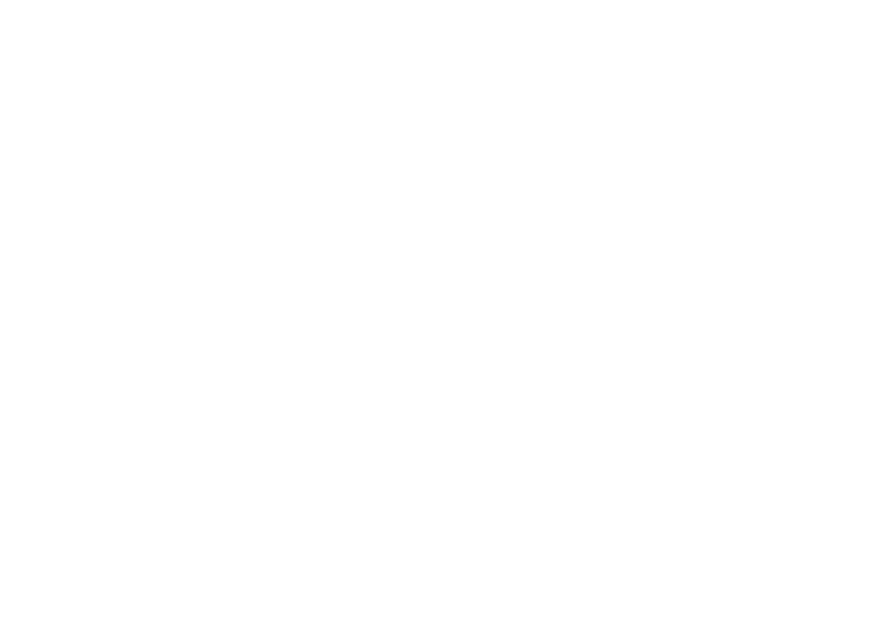
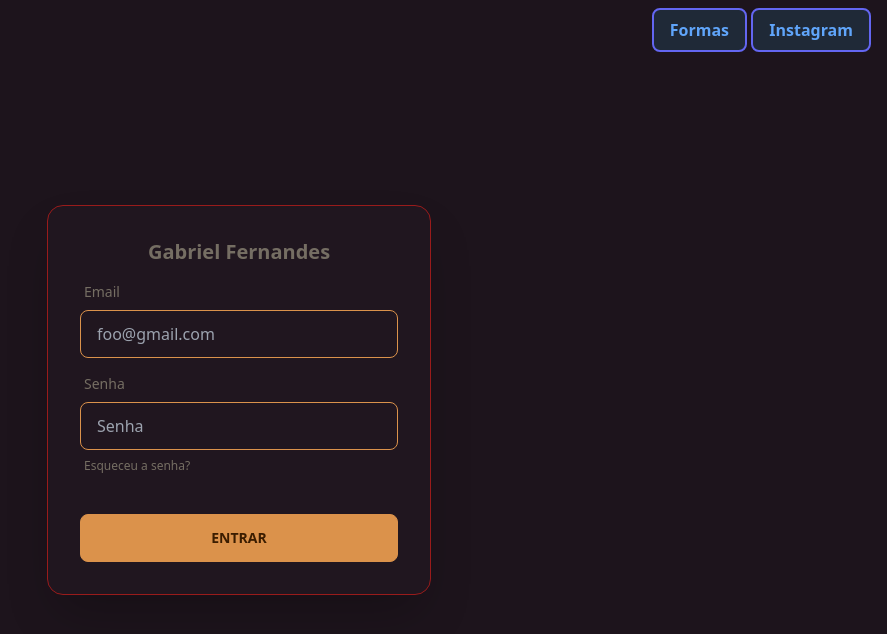
Before and after one commit to Gabrielfernandes87f/coder1, a Nuxt app: page /login in a window 1280 px wide. Before the commit this address had no page. Shown: the top 634 px of the page, without its empty margins (393-1280 px from the left). Built offline with nearby package versions, Linux system fonts and the light colour scheme.

Commit message:
criando navegação entre as paginas

```diff
--- a/pages/coder.vue
+++ b/pages/coder.vue
@@ -1,10 +1,22 @@
 <template>
+  <div class="relative">
+    <div
+      class="absolute top-2 right-4 bg-gray-800 px-4 pt-2 pb-2 rounded-lg border-solid border-2 border-indigo-500 group hover:bg-blue-400"
+    >
+      <nuxt-link
+        class="text-blue-400 font-bold group-hover:text-gray-800 transition delay-100 duration-300 ease-in-out"
+        to="instagram"
+        >Instagram</nuxt-link
+      >
+    </div>
     <div class="min-h-screen grid place-items-center bg-red-900 text-white">
       <div>
         <div class="mb-5 text-center">
-        <h1 class="text-bold text-2xl">rifas</h1>
+          <h1 class="text-bold text-2xl">trabalhando ainda nessa pagina</h1>
         </div>
-      <div class="btn-group btn-group-vertical lg:btn-group-horizontal gap-x-1">
+        <div
+          class="btn-group btn-group-vertical lg:btn-group-horizontal gap-x-1"
+        >
           <button class="btn btn-active" @click="rifasSom(1)">+ 1</button>
           <button class="btn btn-active" @click="rifasSub(1)">-- 1</button>
           <button class="btn btn-active" @click="rifasSom(5)">+5</button>
@@ -16,6 +28,7 @@
         </div>
         <div>rifas: {{ rifas }}</div>
         <div>codigo:</div>
+      </div>
     </div>
   </div>
 </template>
--- a/pages/contato.vue
+++ b/pages/contato.vue
@@ -1,4 +1,23 @@
 <template>
+  <div class="relative">
+    <div
+      class="absolute top-2 right-4 bg-gray-800 px-4 pt-2 pb-2 rounded-lg border-solid border-2 border-indigo-500 group hover:bg-blue-400"
+    >
+      <nuxt-link
+        class="text-blue-400 font-bold group-hover:text-gray-800 transition delay-100 duration-300 ease-in-out"
+        to="instagram"
+        >Instagram</nuxt-link
+      >
+    </div>
+    <div
+      class="absolute top-2 right-32 mr-3 bg-gray-800 px-4 pt-2 pb-2 rounded-lg border-solid border-2 border-indigo-500 group hover:bg-blue-400"
+    >
+      <nuxt-link
+        class="text-blue-400 font-bold group-hover:text-gray-800 transition delay-100 duration-300 ease-in-out"
+        to="login"
+        >Login</nuxt-link
+      >
+    </div>
     <div class="hero min-h-screen bg-amber-800">
       <div
         class="hero-content flex-col lg:flex-row-reverse max-w-[60vw] min-w-[90vw]"
@@ -82,6 +101,7 @@
         </div>
       </div>
     </div>
+  </div>
 </template>
 
 <script>
--- a/pages/formas.vue
+++ b/pages/formas.vue
@@ -1,4 +1,23 @@
 <template>
+  <div class="relative">
+    <div
+      class="absolute top-2 right-4 bg-gray-800 px-4 pt-2 pb-2 rounded-lg border-solid border-2 border-indigo-500 group hover:bg-blue-400"
+    >
+      <nuxt-link
+        class="text-blue-400 font-bold group-hover:text-gray-800 transition delay-100 duration-300 ease-in-out"
+        to="instagram"
+        >Instagram</nuxt-link
+      >
+    </div>
+    <div
+      class="absolute top-2 right-32 mr-3 bg-gray-800 px-4 pt-2 pb-2 rounded-lg border-solid border-2 border-indigo-500 group hover:bg-blue-400"
+    >
+      <nuxt-link
+        class="text-blue-400 font-bold group-hover:text-gray-800 transition delay-100 duration-300 ease-in-out"
+        to="login"
+        >Login</nuxt-link
+      >
+    </div>
     <div
       class="min-h-screen grid place-items-center text-white bg-gradient-to-r from-teal-900 via-purple-900 to-green-800"
     >
@@ -17,6 +36,7 @@
         ></span>
       </div>
     </div>
+  </div>
 </template>
 <script>
 export default {
--- a/pages/instagram.vue
+++ b/pages/instagram.vue
@@ -960,9 +960,35 @@
                       >✕</label
                     >
                     <h3 class="text-lg font-bold">voltar?</h3>
-                    <nuxt-link to="/" class="py-4 text-red-400 text-lg"
-                      >Vejos outros projetos clicando aqui</nuxt-link
+                    <div
+                      class="hover:bg-gray-800 flex justify-center rounded-lg text-red-400 hover:text-blue-300"
                     >
+                      <nuxt-link to="/formas" class="py-4 text-lg"
+                        >Vejos algumas formas que eu fiz usando
+                        tailwind</nuxt-link
+                      >
+                    </div>
+                    <div
+                      class="hover:bg-gray-800 flex justify-center rounded-lg text-red-400 hover:text-blue-300"
+                    >
+                      <nuxt-link to="/contato" class="py-4 text-lg"
+                        >Formulario de contato, tailwind</nuxt-link
+                      >
+                    </div>
+                    <div
+                      class="hover:bg-gray-800 flex justify-center rounded-lg text-red-400 hover:text-blue-300"
+                    >
+                      <nuxt-link to="/login" class="py-4 text-lg"
+                        >tela de login</nuxt-link
+                      >
+                    </div>
+                    <div
+                      class="hover:bg-gray-800 flex justify-center rounded-lg text-red-400 hover:text-blue-300"
+                    >
+                      <nuxt-link to="/coder" class="py-4 text-lg"
+                        >coder</nuxt-link
+                      >
+                    </div>
                   </label>
                 </label>
               </div>
--- a/pages/adm/login.vue
+++ b/pages/login.vue
@@ -1,5 +1,25 @@
 <template>
-  <div class="">
+  <div class="relative">
+    <div>
+      <div
+        class="absolute top-2 right-4 bg-gray-800 px-4 pt-2 pb-2 rounded-lg border-solid border-2 border-indigo-500 group hover:bg-blue-400"
+      >
+        <nuxt-link
+          class="text-blue-400 font-bold group-hover:text-gray-800 transition delay-100 duration-300 ease-in-out"
+          to="/instagram"
+          >Instagram</nuxt-link
+        >
+      </div>
+      <div
+        class="absolute top-2 right-32 mr-3 bg-gray-800 px-4 pt-2 pb-2 rounded-lg border-solid border-2 border-indigo-500 group hover:bg-blue-400"
+      >
+        <nuxt-link
+          class="text-blue-400 font-bold group-hover:text-gray-800 transition delay-100 duration-300 ease-in-out"
+          to="/login"
+          >Formas</nuxt-link
+        >
+      </div>
+    </div>
     <div class="hero min-h-screen bg-base-200">
       <div
         class="hero-content flex-col lg:flex-row-reverse max-w-[60vw] min-w-[90vw]"
```
Also changed, not shown: 1 other file (tests, documents, lock files or other folders). Lines whose indentation alone changed are shown as unchanged.
